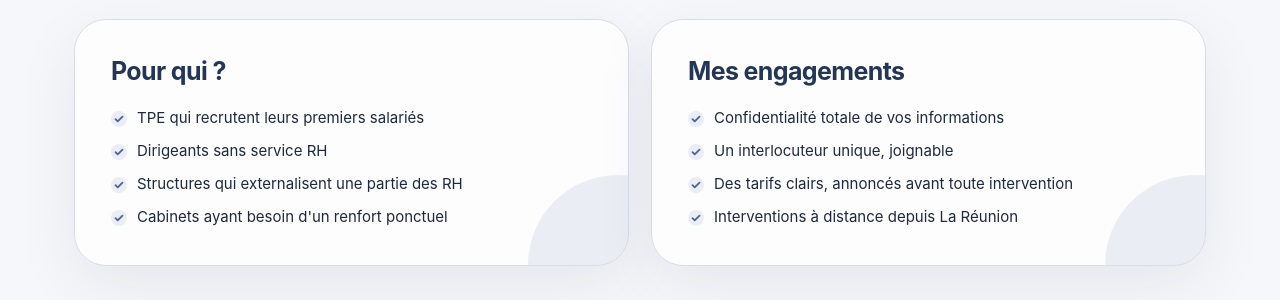
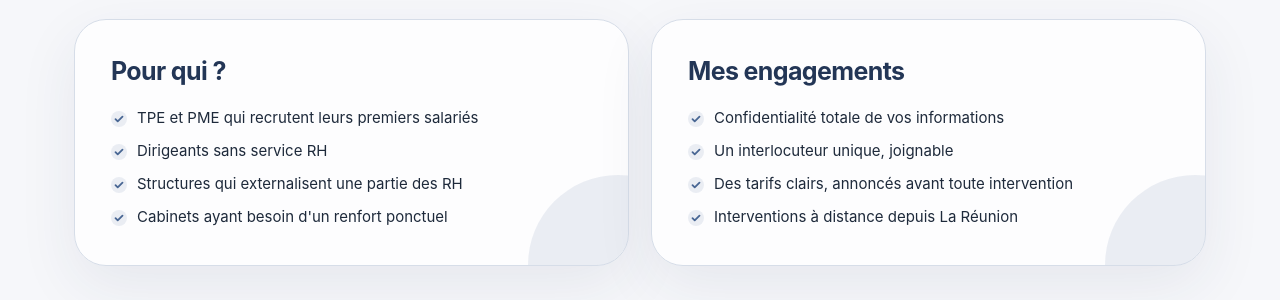
Before and after one commit to Walys-fr/walys-fr.github.io, a Jekyll site: the page built from _services/rh.md, in a window 1280 px wide and 900 px high, scrolled down 1315 px. Shown: the part 152-452 px from the top of the window. Built offline with Jekyll 4.4.1, drawn with Linux system fonts in a browser that asks for light colours.

Commit message:
Update _services/rh.md (via Pages CMS)

```diff
--- a/_services/rh.md
+++ b/_services/rh.md
@@ -28,7 +28,7 @@ offres:
       - Documents types et procédures
       - Organisation des processus RH
 pour_qui:
-  - TPE qui recrutent leurs premiers salariés
+  - TPE et PME qui recrutent leurs premiers salariés
   - Dirigeants sans service RH
   - Structures qui externalisent une partie des RH
   - Cabinets ayant besoin d'un renfort ponctuel
```
